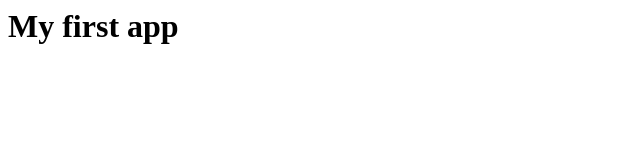
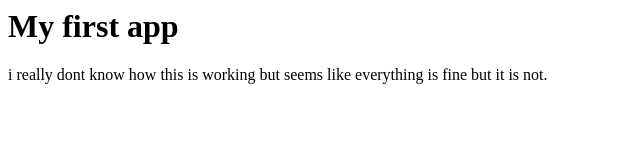
Before and after one commit to iamkey2urheart/dbapp, a plain HTML site: page index.html in a window 1280 px wide. Shown: the whole page, without its empty margins (0-640 px from the left). Drawn offline with Linux system fonts and the light colour scheme.

Commit message:
updated html

```diff
--- a/index.html
+++ b/index.html
@@ -3,6 +3,7 @@
 </head>
 <body>
 <h1> My first app </h1>
+  <p> i really dont know how this is working but seems like everything is fine but it is not. </p>
 
 
 
```
